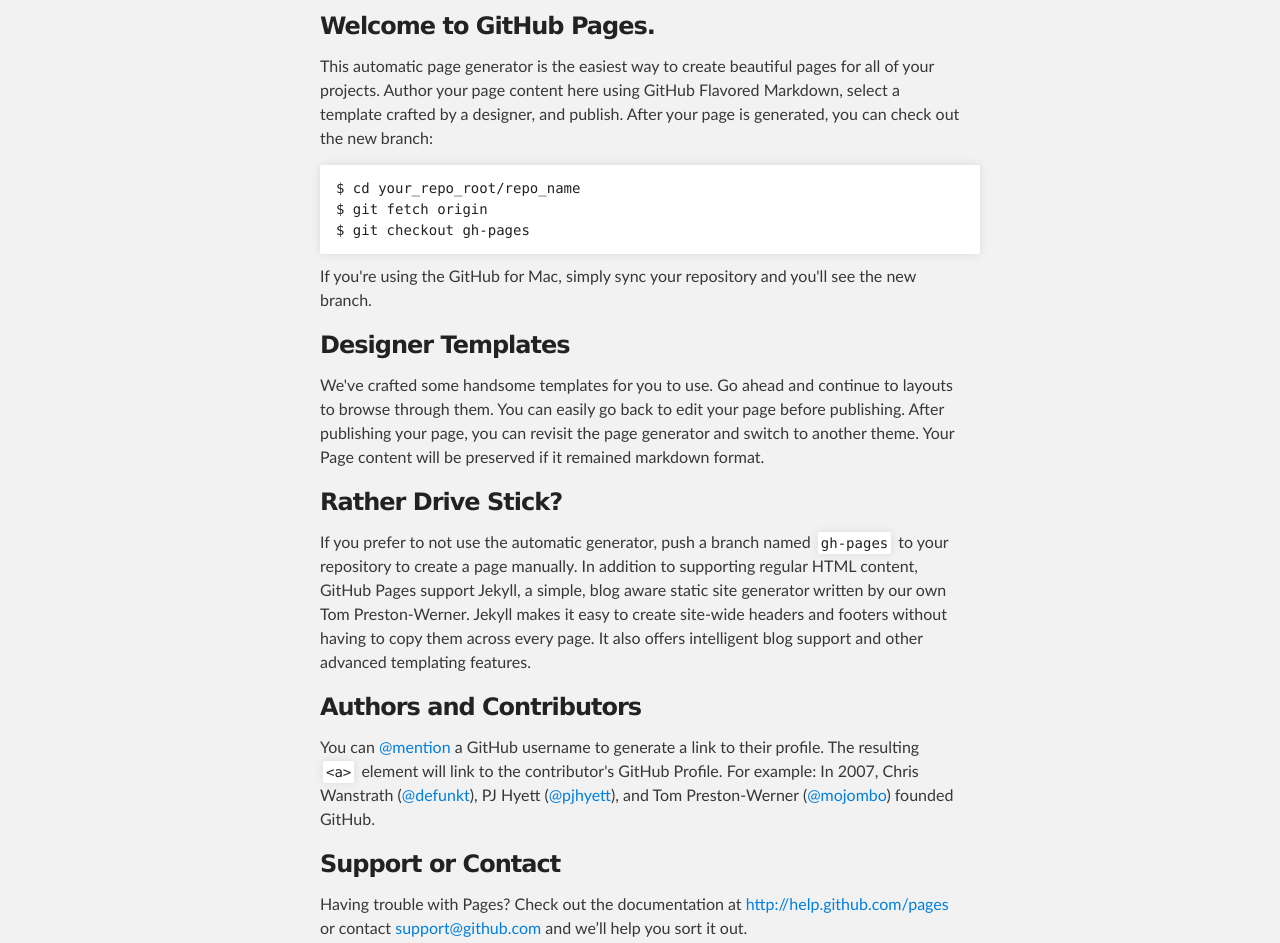
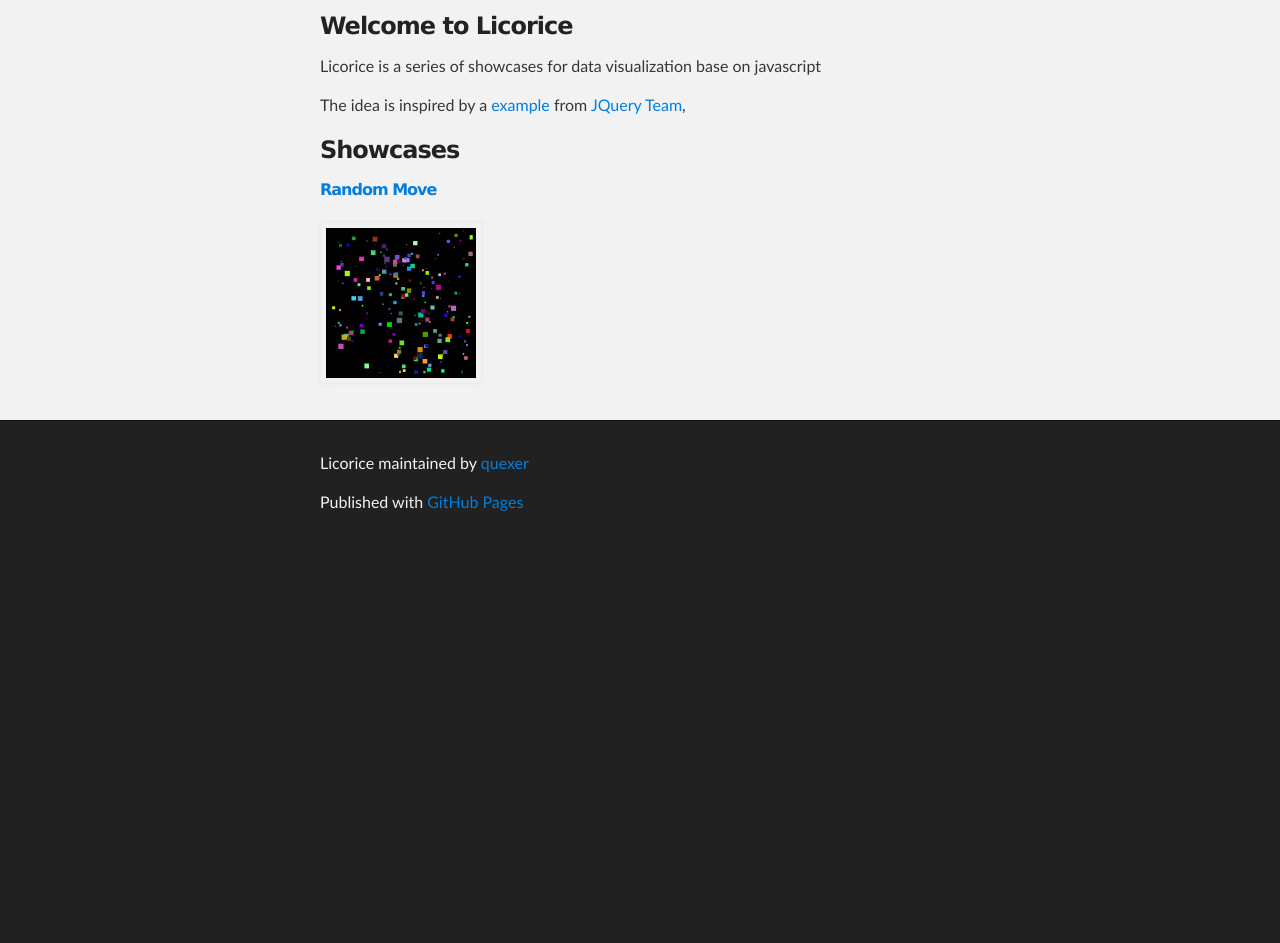
Before and after one commit to quexer/licorice, a plain HTML site: page index.html in a window 1280 px wide. Shown: the part 252-1195 px from the top of the page. After the commit the page ends 801 px from the top, so only its background shows below. Drawn offline with Linux system fonts and the light colour scheme.

```diff
--- a/index.html
+++ b/index.html
@@ -2,9 +2,9 @@
 <html>
 
 <head>
-    <meta charset='utf-8' />
-    <meta http-equiv="X-UA-Compatible" content="chrome=1" />
-    <meta name="description" content="Licorice : Data Visualization with javascript" />
+    <meta charset='utf-8'/>
+    <meta http-equiv="X-UA-Compatible" content="chrome=1"/>
+    <meta name="description" content="Licorice : Data Visualization with javascript"/>
 
     <link rel="stylesheet" type="text/css" media="screen" href="stylesheets/stylesheet.css">
 
@@ -19,11 +19,14 @@
         <a id="forkme_banner" href="https://github.com/quexer/licorice">View on GitHub</a>
 
         <h1 id="project_title">Licorice</h1>
+
         <h2 id="project_tagline">Data Visualization with javascript</h2>
 
         <section id="downloads">
-              <a class="zip_download_link" href="https://github.com/quexer/licorice/zipball/master">Download this project as a .zip file</a>
-              <a class="tar_download_link" href="https://github.com/quexer/licorice/tarball/master">Download this project as a tar.gz file</a>
+            <a class="zip_download_link" href="https://github.com/quexer/licorice/zipball/master">Download this project
+                as a .zip file</a>
+            <a class="tar_download_link" href="https://github.com/quexer/licorice/tarball/master">Download this project
+                as a tar.gz file</a>
         </section>
     </header>
 </div>
@@ -31,32 +34,19 @@
 <!-- MAIN CONTENT -->
 <div id="main_content_wrap" class="outer">
     <section id="main_content" class="inner">
-        <h3>Welcome to GitHub Pages.</h3>
+        <h3>Welcome to Licorice</h3>
 
-<p>This automatic page generator is the easiest way to create beautiful pages for all of your projects. Author your page content here using GitHub Flavored Markdown, select a template crafted by a designer, and publish. After your page is generated, you can check out the new branch:</p>
+        <p>Licorice is a series of showcases for data visualization base on javascript</p>
 
-<pre><code>$ cd your_repo_root/repo_name
-$ git fetch origin
-$ git checkout gh-pages
-</code></pre>
+        <p>The idea is inspired by a <a href="http://jsbin.com/odocid/1/edit">example</a> from <a
+                href="http://blog.jquery.com/2012/08/09/jquery-1-8-released/">JQuery Team</a>, </p>
 
-<p>If you're using the GitHub for Mac, simply sync your repository and you'll see the new branch.</p>
 
-<h3>Designer Templates</h3>
+        <h3>Showcases</h3>
+        <h6><a href="random-move.html" target="_blank">Random Move</a></h6>
+        <a href="random-move.html" target="_blank"><img src="images/licorice/random-move.png" alt="random move"
+                                                        style="width: 150px;"/></a>
 
-<p>We've crafted some handsome templates for you to use. Go ahead and continue to layouts to browse through them. You can easily go back to edit your page before publishing. After publishing your page, you can revisit the page generator and switch to another theme. Your Page content will be preserved if it remained markdown format.</p>
-
-<h3>Rather Drive Stick?</h3>
-
-<p>If you prefer to not use the automatic generator, push a branch named <code>gh-pages</code> to your repository to create a page manually. In addition to supporting regular HTML content, GitHub Pages support Jekyll, a simple, blog aware static site generator written by our own Tom Preston-Werner. Jekyll makes it easy to create site-wide headers and footers without having to copy them across every page. It also offers intelligent blog support and other advanced templating features.</p>
-
-<h3>Authors and Contributors</h3>
-
-<p>You can <a href="https://github.com/blog/821" class="user-mention">@mention</a> a GitHub username to generate a link to their profile. The resulting <code>&lt;a&gt;</code> element will link to the contributor's GitHub Profile. For example: In 2007, Chris Wanstrath (<a href="https://github.com/defunkt" class="user-mention">@defunkt</a>), PJ Hyett (<a href="https://github.com/pjhyett" class="user-mention">@pjhyett</a>), and Tom Preston-Werner (<a href="https://github.com/mojombo" class="user-mention">@mojombo</a>) founded GitHub.</p>
-
-<h3>Support or Contact</h3>
-
-<p>Having trouble with Pages? Check out the documentation at <a href="http://help.github.com/pages">http://help.github.com/pages</a> or contact <a href="mailto:support@github.com">support@github.com</a> and we’ll help you sort it out.</p>
     </section>
 </div>
 
@@ -64,11 +54,11 @@
 <div id="footer_wrap" class="outer">
     <footer class="inner">
         <p class="copyright">Licorice maintained by <a href="https://github.com/quexer">quexer</a></p>
+
         <p>Published with <a href="http://pages.github.com">GitHub Pages</a></p>
     </footer>
 </div>
 
 
-
 </body>
 </html>
```
Lines whose indentation alone changed are shown as unchanged.
